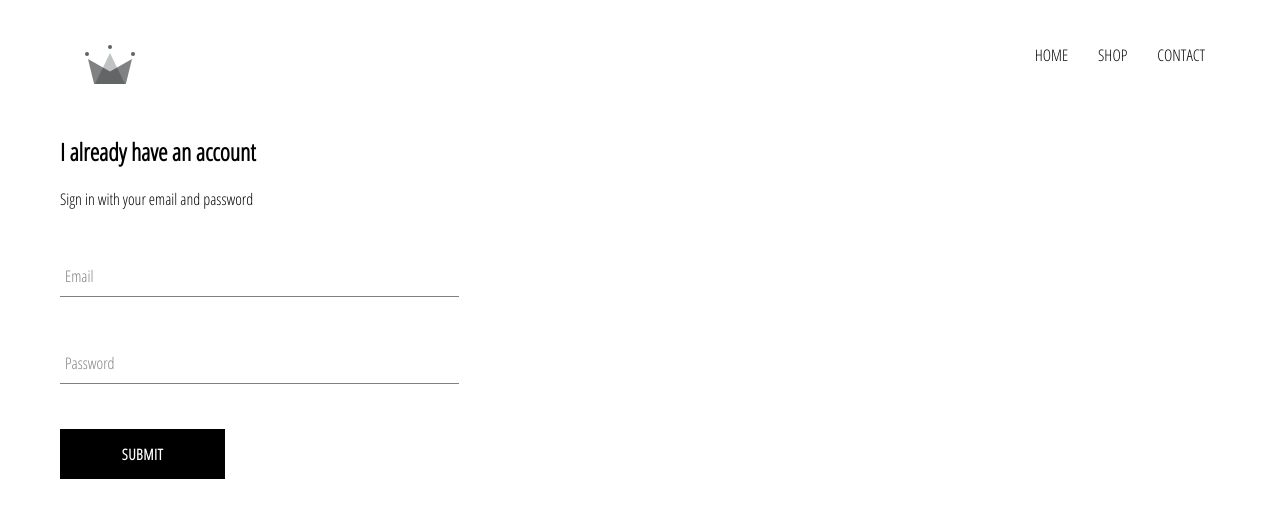
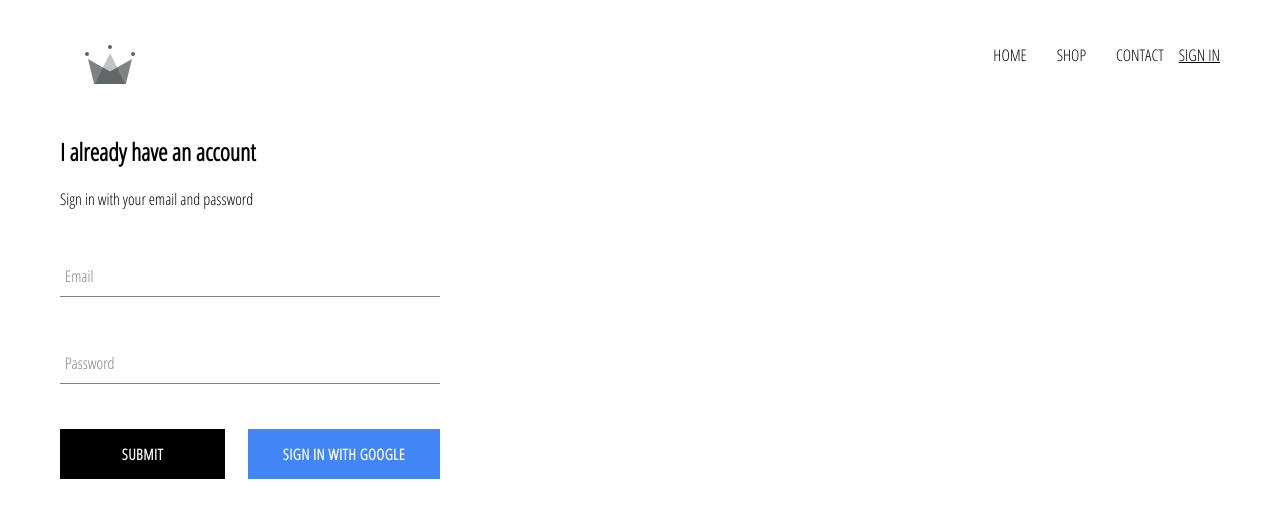
Before and after one commit to prietopedro/React-Training, a React (Create React App) app: page /signin in a window 1280 px wide. Shown: the top 518 px of the page. Built offline with nearby package versions, Linux system fonts and the light colour scheme; no server answers.

Commit message:
Firebase Auth

```diff
--- a/package.json
+++ b/package.json
@@ -3,6 +3,7 @@
   "version": "0.1.0",
   "private": true,
   "dependencies": {
+    "firebase": "^7.3.0",
     "node-sass": "^4.13.0",
     "react": "^16.11.0",
     "react-dom": "^16.11.0",
--- a/src/App.css
+++ b/src/App.css
@@ -1,3 +1,7 @@
+*{
+    box-sizing: border-box;
+}
+
 body {
     font-family: 'Open Sans Condensed';
     padding: 20px 60px;
--- a/src/App.js
+++ b/src/App.js
@@ -1,6 +1,7 @@
-import React from 'react';
+import React, { useState , useEffect } from 'react';
 import './App.css';
 import { Route , Switch } from "react-router-dom"
+import { auth } from './firebase/firebase'
 
 import Homepage from './pages/Homepage/Homepage'
 import Shop from "./pages/Shop/Shop"
@@ -8,9 +9,23 @@ import SignForm from "./pages/SignForm/SignForm"
 import Header from './components/header/Header'
 
 function App() {
+  const [ currentUser , setCurrentUser ] = useState(null)
+
+
+  useEffect(()=>{
+      let unsubscribeFromAuth = auth.onAuthStateChanged(user => {
+      setCurrentUser(user)
+      console.log(user)
+    })
+
+    return function cleanup() {
+      unsubscribeFromAuth()
+    }
+  },[])
+
   return (
     <div>
-      <Header />
+      <Header currentUser={currentUser} />
       <Switch>
         <Route exact path="/" component={Homepage} />
         <Route path="/shop" component={Shop} />
--- a/src/components/CustomButton/CustomButton.jsx
+++ b/src/components/CustomButton/CustomButton.jsx
@@ -1,9 +1,9 @@
 import React from 'react'
 import "./custom-button.styles.scss"
 
-export default function CustomButton({children, ...otherProps}) {
+export default function CustomButton({children, isGoogleSignIn, ...otherProps}) {
     return (
-        <button className='custom-button' {...otherProps}>
+        <button className={`${isGoogleSignIn ? 'google-sign-in' : ''} custom-button`} {...otherProps}>
             {children}
         </button>
     )
--- a/src/components/CustomButton/custom-button.styles.scss
+++ b/src/components/CustomButton/custom-button.styles.scss
@@ -19,4 +19,14 @@
     color: black;
     border: 1px solid black;
   }
+
+  &.google-sign-in{
+    background: #4285f4;
+    color: white;
+
+    &:hover{
+      background-color: #357ae8;
+      border: none;
+    }
+  }
 }
--- a/src/components/header/Header.jsx
+++ b/src/components/header/Header.jsx
@@ -2,8 +2,9 @@ import React from 'react'
 import { Link , NavLink } from 'react-router-dom'
 import { ReactComponent as Logo } from "../../assets/crown.svg"
 import "./header.styles.scss"
+import { auth } from "../../firebase/firebase"
 
-export default function Header() {
+export default function Header({ currentUser }) {
     return (
         <div className='header'>
             <Link className='logo-container' to="/">
@@ -13,6 +14,9 @@ export default function Header() {
                 <NavLink className='option' exact to='/'>HOME</NavLink>
                 <NavLink className='option' exact to='/shop'>SHOP</NavLink>
                 <NavLink className='option' exact to='/contact'>CONTACT</NavLink>
+                {
+                    currentUser ? <div className="option" onClick={()=> auth.signOut()}>SIGN OUT</div> : <NavLink to="/signin">SIGN IN</NavLink>
+                }
             </div>
         </div>
     )
--- a/src/components/header/header.styles.scss
+++ b/src/components/header/header.styles.scss
@@ -17,6 +17,7 @@
     display: flex;
     align-items: center;
     justify-content: flex-end;
+    cursor: pointer;
 
     .option {
       padding: 10px 15px;
--- a/src/components/signIn/SignIn.jsx
+++ b/src/components/signIn/SignIn.jsx
@@ -1,7 +1,7 @@
 import React,{ useState } from 'react'
 import FormInput from '../FormInput/FormInput'
 import CustomButton from "../CustomButton/CustomButton"
-
+import {signInWithGoogle} from "../../firebase/firebase"
 import "./signin.scss"
 
 export default function SignIn() {
@@ -30,7 +30,10 @@ export default function SignIn() {
             <form onSubmit={handleSubmit}>
                 <FormInput type="email" name="email" value={formValues.email} required handleChange={handleChange} label="Email" />
                 <FormInput type="password" name="password" value={formValues.password} handleChange={handleChange} required label="Password" />
-                <CustomButton type="submit" value="Submit Form">SUBMIT</CustomButton>
+                <div className="buttons">
+                    <CustomButton type="submit">SUBMIT</CustomButton>
+                    <CustomButton isGoogleSignIn onClick={signInWithGoogle}>Sign in with Google</CustomButton>
+                </div>
             </form>
         </div>
     )
--- a/src/components/signIn/signin.scss
+++ b/src/components/signIn/signin.scss
@@ -1,9 +1,14 @@
 .sign-in {
-    width: 30vw;
+    width: 380px;
     display: flex;
     flex-direction: column;
 
     .title {
         margin: 10px 0;
     }
+
+    .buttons {
+        display: flex;
+        justify-content: space-between;
+    }
 }
--- /dev/null
+++ b/src/firebase/firebase.js
@@ -0,0 +1,26 @@
+import firebase from 'firebase/app'
+import 'firebase/firestore'
+import 'firebase/auth'
+
+const config = {
+    apiKey: "AIzaSyCLTAfohQx60rmf8nCOAt6yIP9CYmBfJHk",
+    authDomain: "crown-db-65833.firebaseapp.com",
+    databaseURL: "https://crown-db-65833.firebaseio.com",
+    projectId: "crown-db-65833",
+    storageBucket: "crown-db-65833.appspot.com",
+    messagingSenderId: "637575889857",
+    appId: "1:637575889857:web:070add8a30b12b9986a540",
+    measurementId: "G-SXX6GCS7E5"
+  };
+
+  firebase.initializeApp(config)
+
+  export const auth = firebase.auth()
+  export const firestore = firebase.firestore()
+
+  const provider = new firebase.auth.GoogleAuthProvider()
+  provider.setCustomParameters({prompt: 'select_account'})
+
+  export const signInWithGoogle = () => auth.signInWithPopup(provider)
+
+  export default firebase;
```
Also changed, not shown: 1 other file (tests, documents, lock files or other folders).
